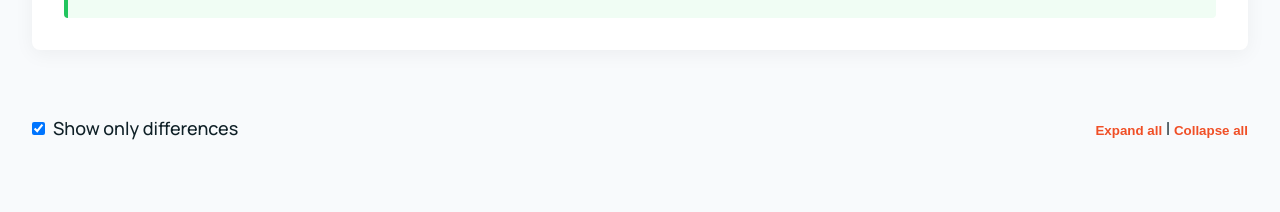
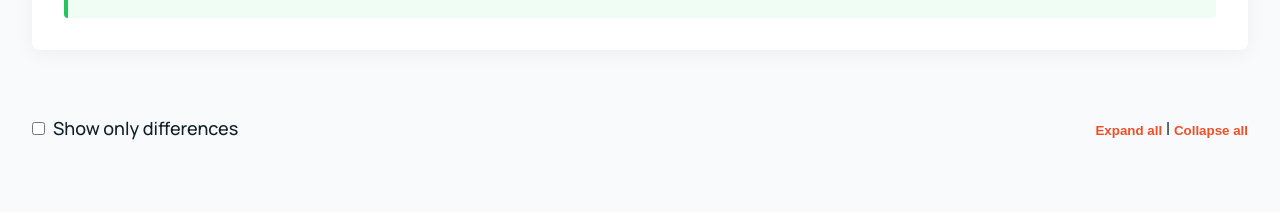
Before and after one commit to Vikram-Pagadala/Suci-Condtructions, a Next.js app: page /pricing in a window 1280 px wide. Shown: the part 1181-1393 px from the top of the page. Built offline with nearby package versions, Linux system fonts and the light colour scheme.

Commit message:
Change showOnlyDifferences default to false to show all items

```diff
--- a/src/components/PricingTable/PricingTable.tsx
+++ b/src/components/PricingTable/PricingTable.tsx
@@ -41,7 +41,7 @@ export default function PricingTable() {
   const [buildingType, setBuildingType] = useState(buildingTypes[1]); // Default first home
   const [selectedChips, setSelectedChips] = useState<string[]>([]);
   const [openCategories, setOpenCategories] = useState<Record<string, boolean>>({});
-  const [showOnlyDifferences, setShowOnlyDifferences] = useState(true);
+  const [showOnlyDifferences, setShowOnlyDifferences] = useState(false);
 
   // Recommendations
   const recommendedPlanIdx = useMemo(() => {
```
